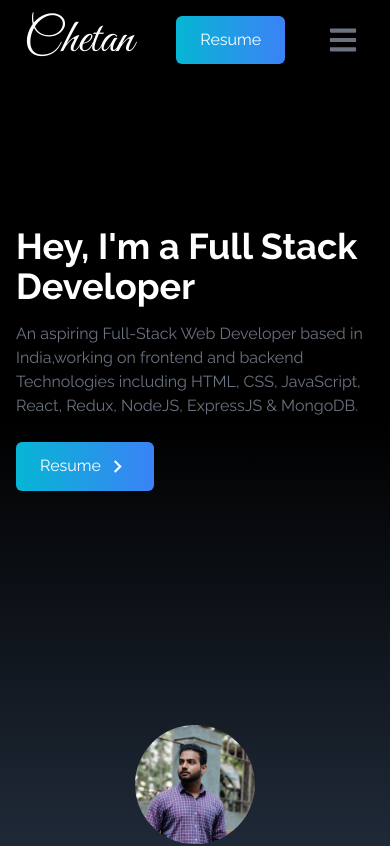
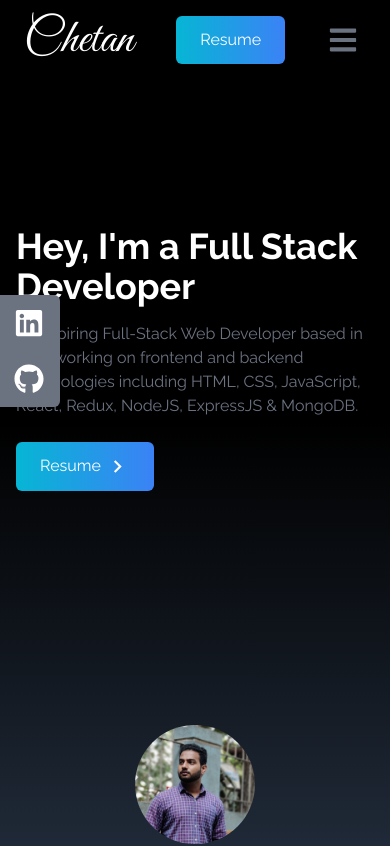
Before and after one commit to Chetn11/Chetn11.github.io, a React (Create React App) app: page / in a window 390 px wide. Shown: the top 846 px of the page. Built offline with nearby package versions, Linux system fonts and the light colour scheme.

Commit message:
changes done

```diff
--- a/src/Components/SocialLinks.jsx
+++ b/src/Components/SocialLinks.jsx
@@ -5,7 +5,7 @@
 function SocialLinks() {
 
   return (
-    <div className='hidden lg:flex flex-col top-[35%] left-0 fixed'>
+    <div className=' lg:flex flex-col top-[35%] left-0 fixed'>
       <ul>
         <li id="contact-linkedin" className="flex justify-between items-center w-40 h-14 px-4 ml-[-100px] hover:ml-[-10px] hover:rounded-md duration-300 bg-gray-500 rounded-tr-md">
         <a href='https://www.linkedin.com/public-profile/settings?trk=d_flagship3_profile_self_view_public_profile' target='blank'
@@ -13,7 +13,7 @@
         <>LinkedIn <FaLinkedin size={30}/></>
         </a>
         </li>
-        <li id="contact-github" className='flex justify-between items-center w-40 h-14 px-4 ml-[-100px] hover:ml-[-10px] hover:rounded-md duration-300 bg-gray-500 rounded-br-md'>
+        <li id="contact-github" className='flex justify-between items-center w-40 h-14 px-4 ml-[-100px] hover:ml-[-10px] hover:rounded-md duration-300 bg-gray-500 rounded-br-md '>
         <a href='https://github.com/Chetn11' target="_blank" className='flex justify-between items-center w-full text-white'>
         <>GitHub <FaGithub size={30}/></>
         </a>
```
